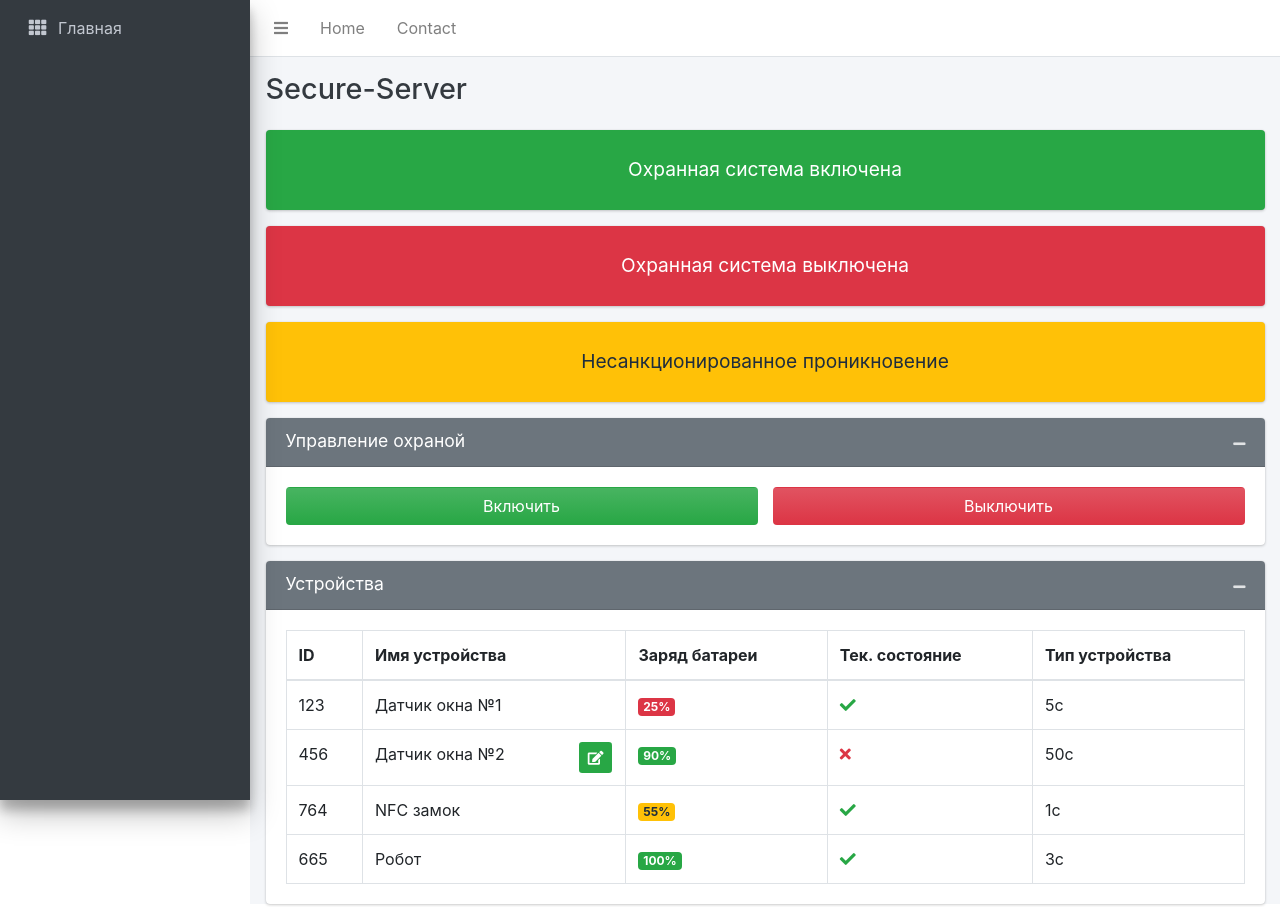
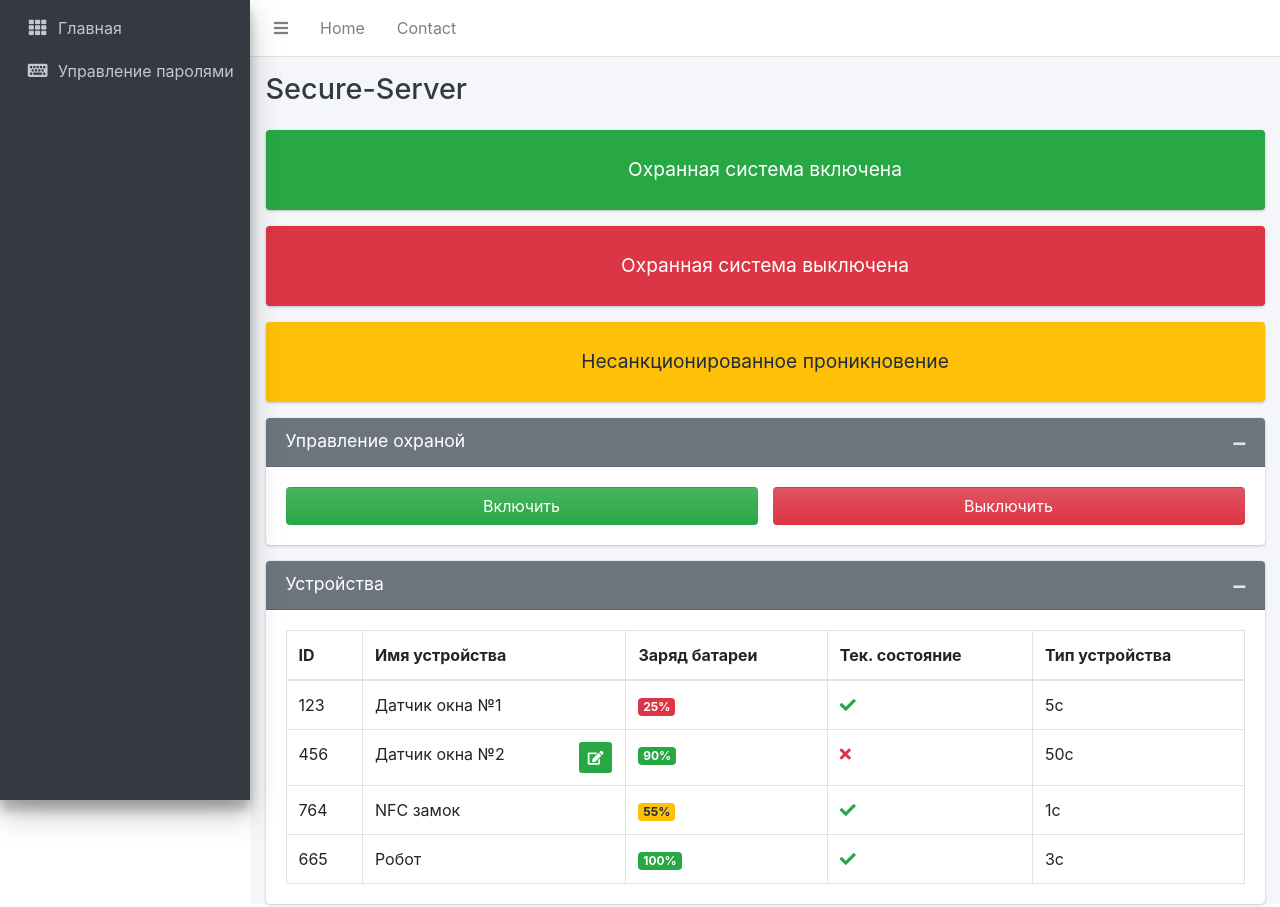
Before and after one commit to dekoner/secure-server, a plain HTML site: page frontend/index.htm in a window 1280 px wide. Shown: the top 907 px of the page. Drawn offline with nearby package versions, Linux system fonts and the light colour scheme; no server answers; a script that the page names is missing.

Commit message:
Update index.htm

```diff
--- a/frontend/index.htm
+++ b/frontend/index.htm
@@ -26,7 +26,7 @@
         <a class="nav-link" data-widget="pushmenu" href="#" role="button"><i class="fas fa-bars"></i></a>
       </li>
       <li class="nav-item d-none d-sm-inline-block">
-        <a href="index.html" class="nav-link">Home</a>
+        <a href="index.htm" class="nav-link">Home</a>
       </li>
       <li class="nav-item d-none d-sm-inline-block">
         <a href="#" class="nav-link">Contact</a>
@@ -53,6 +53,15 @@
               <i class="nav-icon fas fa-th"></i>
               <p>
                 Главная
+              </p>
+            </a>
+          </li>
+
+          <li class="nav-item">
+            <a href="access.htm" class="nav-link">
+              <i class="nav-icon fas fa-keyboard"></i>
+              <p>
+                Управление паролями
               </p>
             </a>
           </li>
```
